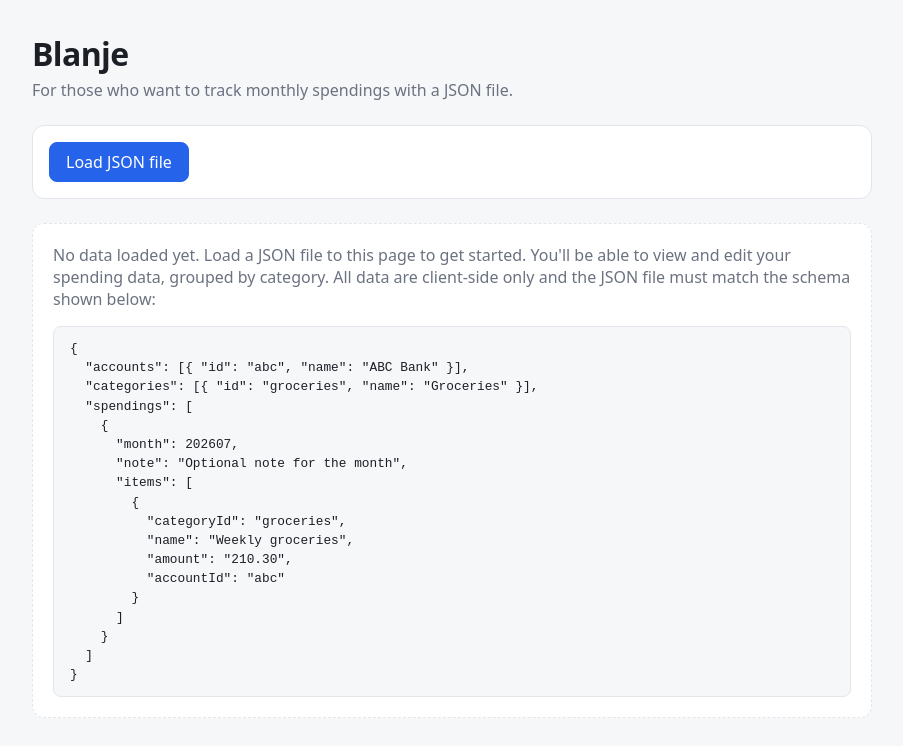
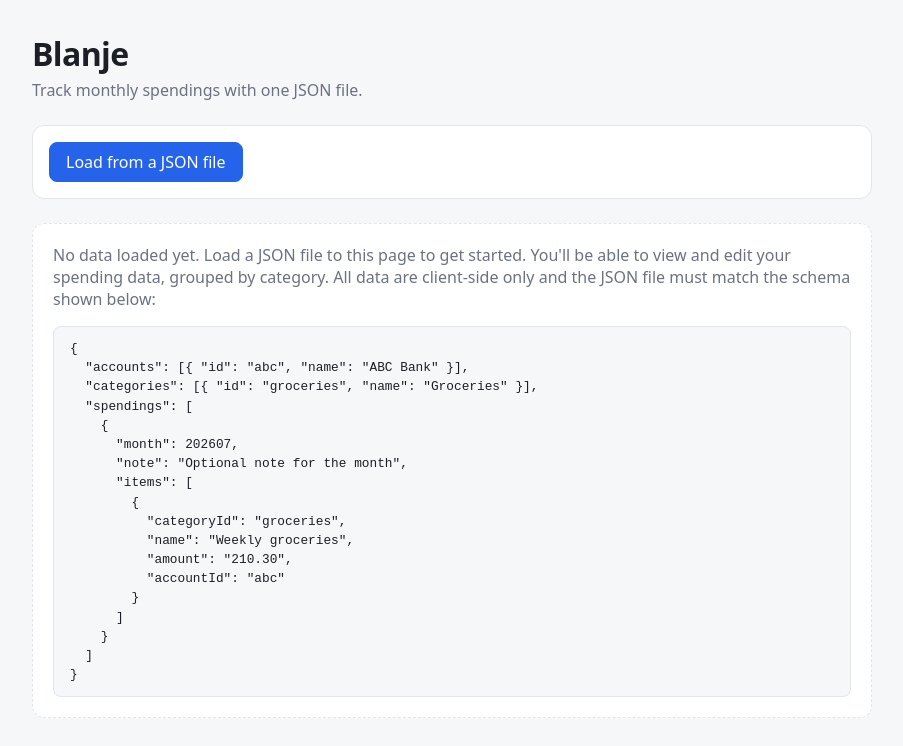
Before and after one commit to LongYC/blanje, a React (Vite) app: page / in a window 1280 px wide. Shown: the top 746 px of the page, without its empty margins (188-1091 px from the left). Built offline with nearby package versions, Linux system fonts and the light colour scheme.

Commit message:
Update copies.

```diff
--- a/index.html
+++ b/index.html
@@ -3,7 +3,7 @@
   <head>
     <meta charset="UTF-8" />
     <meta name="viewport" content="width=device-width, initial-scale=1.0" />
-    <title>Blanje — Monthly Spendings</title>
+    <title>Blanje — monthly expenses in JSON</title>
   </head>
   <body>
     <div id="root"></div>
--- a/src/App.tsx
+++ b/src/App.tsx
@@ -254,12 +254,12 @@ export function App() {
     <main className="app">
       <header className="app-header">
         <h1>Blanje</h1>
-        <p className="tagline">For those who want to track monthly spendings with a JSON file.</p>
+        <p className="tagline">Track monthly spendings with one JSON file.</p>
       </header>
 
       <section className="controls">
         <FileLoader onLoaded={handleLoaded} hasExistingData={Boolean(data)} />
-        {data && data.spendings.length > 0 && (<Button label="Save as JSON file" onClick={handleDownload} variant="main" />)}
+        {data && data.spendings.length > 0 && (<Button label="Save to a JSON file" onClick={handleDownload} variant="main" />)}
       </section>
 
       {selected && data ? (
--- a/src/components/FileLoader.tsx
+++ b/src/components/FileLoader.tsx
@@ -47,7 +47,7 @@ export function FileLoader({ onLoaded, hasExistingData = false }: FileLoaderProp
           e.target.value = "";
         }}
       />
-      <Button label="Load JSON file" onClick={() => inputRef.current?.click()} variant={hasExistingData ? "danger" : "main"} />
+      <Button label="Load from a JSON file" onClick={() => inputRef.current?.click()} variant={hasExistingData ? "danger" : "main"} />
     </div>
   );
 }
```
